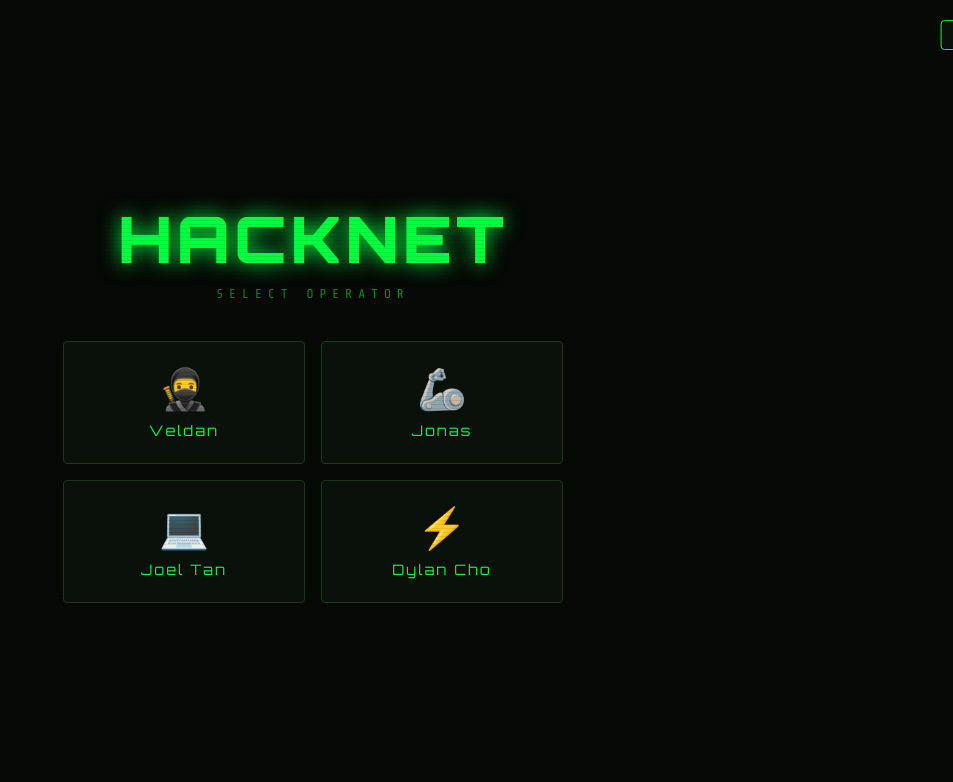
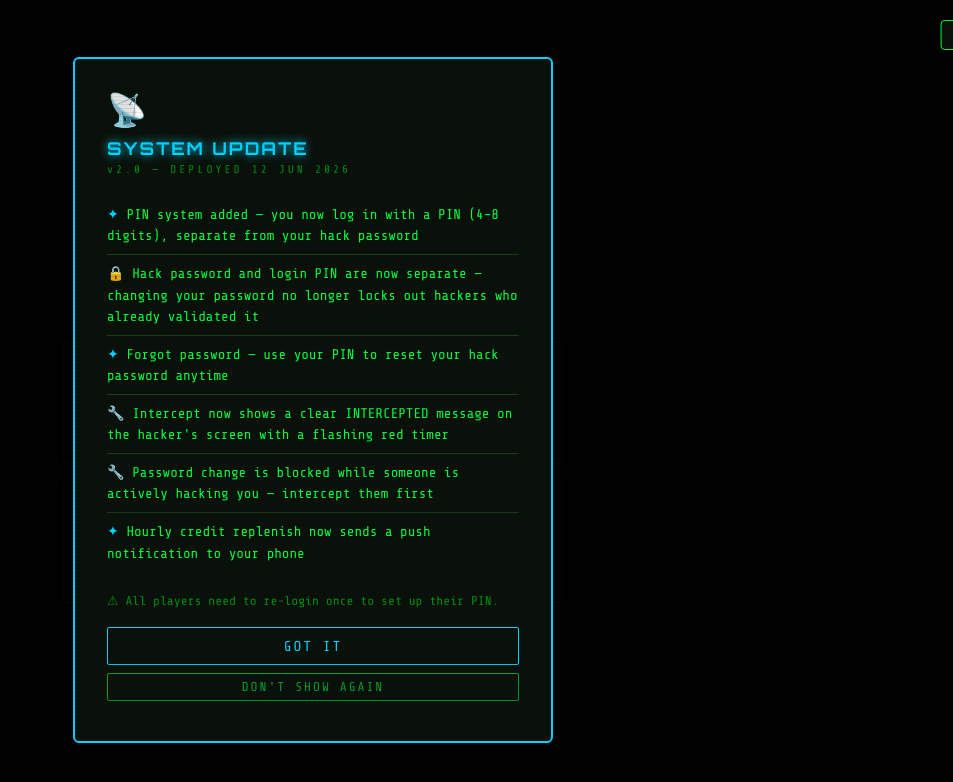
Before and after one commit to veldan123/hacknet-for-tbd, a plain HTML site: page index.html in a window 1280 px wide. Shown: the whole page, without its empty margins (327-1280 px from the left). Drawn offline with nearby package versions, Linux system fonts and the light colour scheme.

Commit message:
fix update popup - show until dismissed

```diff
--- a/index.html
+++ b/index.html
@@ -401,8 +401,7 @@ const firebaseConfig = {
 const VAPID_KEY = "BK1TUpmITVbzOyMS0siUrjcXt-Wh4Wzuzc3zeQ76sQgi-8VxH-Hk69-zlcmX-hgaO8yC7ESpkaUkx7gxixdYGj8";
 
 // Update popup: show for 5 hours after this timestamp, unless dismissed
-const UPDATE_TIMESTAMP = 1749686400000; // 12 Jun 2026 00:00 UTC
-const UPDATE_EXPIRY    = UPDATE_TIMESTAMP + 5 * 60 * 60 * 1000;
+const UPDATE_VERSION = 'v2'; // bump this string to force popup for everyone again
 
 import { initializeApp }                    from 'https://www.gstatic.com/firebasejs/10.12.0/firebase-app.js';
 import { getDatabase, ref, get, set, update, onValue, push, runTransaction }
@@ -453,15 +452,14 @@ window.addEventListener('load', () => {
 // UPDATE POPUP
 // =====================================================================
 function checkUpdatePopup() {
-  const dismissed = localStorage.getItem('hacknet_update_v2');
-  const now = Date.now();
-  if (!dismissed && now < UPDATE_EXPIRY) {
+  const dismissed = localStorage.getItem('hacknet_update_dismissed');
+  if (dismissed !== UPDATE_VERSION) {
     document.getElementById('overlay-update').classList.add('visible');
   }
 }
 
 function dismissUpdate(permanent) {
-  if (permanent) localStorage.setItem('hacknet_update_v2', '1');
+  if (permanent) localStorage.setItem('hacknet_update_dismissed', UPDATE_VERSION);
   document.getElementById('overlay-update').classList.remove('visible');
 }
 window.dismissUpdate = dismissUpdate;
```
